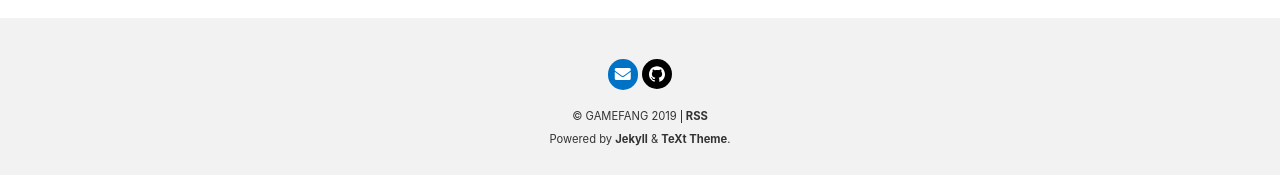
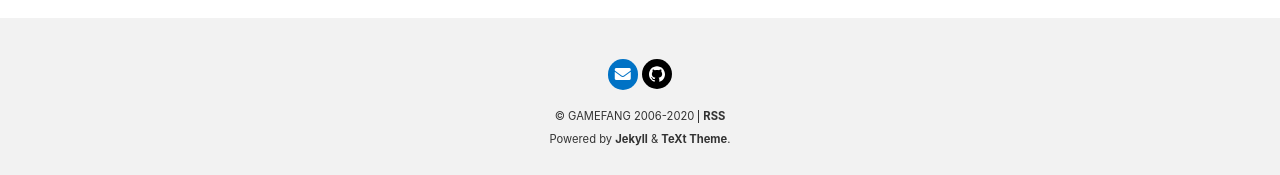
Before and after one commit to gamefang/gamefang.github.io, a Jekyll site: the page built from index.html, in a window 1280 px wide. Shown: the part 1543-1718 px from the top of the page. Built offline with Jekyll 4.4.1, drawn with Linux system fonts in a browser that asks for light colours; nearby versions of some CDN libraries; the list of posts is cut into pages by our own code; comment, search, counter and statistics services are not loaded.

Commit message:
更新版权期限

```diff
--- a/_data/locale.yml
+++ b/_data/locale.yml
@@ -99,4 +99,4 @@ EMAIL_ME:
   zh-Hans: "给我发邮件。"
   zh-Hant: "給我發郵件。"
 
-COPYRIGHT_DATES: "2019"
+COPYRIGHT_DATES: "2006-2020"
```
